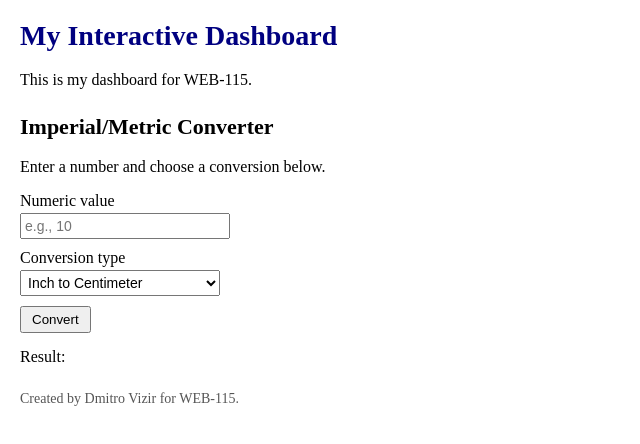
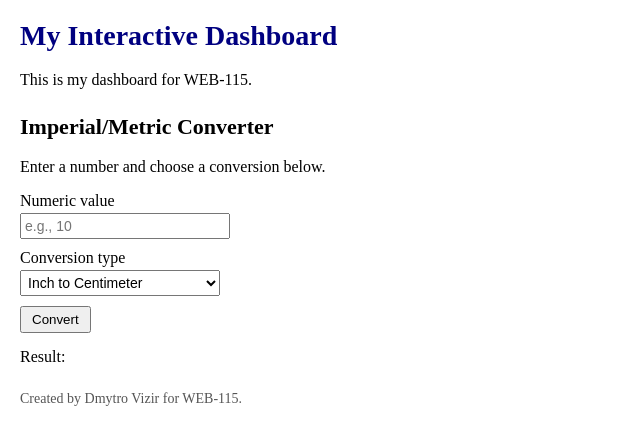
Before and after one commit to Dim4312/Interactive-dashboard, a plain HTML site: page index.html in a window 1280 px wide. Shown: the full height of the page, 0-640 px from the left. Drawn offline with Linux system fonts and the light colour scheme.

Commit message:
Correct author name to Dmytro Vizir

```diff
--- a/index.html
+++ b/index.html
@@ -44,6 +44,6 @@
 				</div>
 			</div>
 		</main>
-		<footer>Created by Dmitro Vizir for WEB-115.</footer>
+		<footer>Created by Dmytro Vizir for WEB-115.</footer>
 	</body>
 </html>
```
Also changed, not shown: 1 other file.
